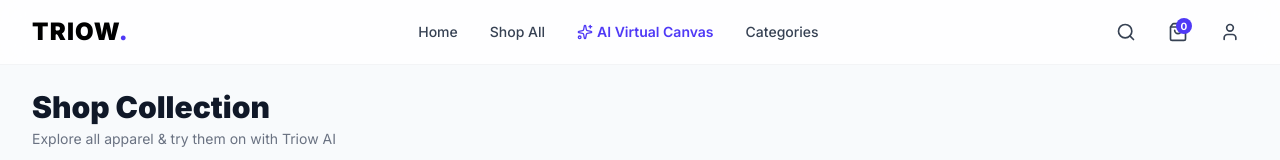
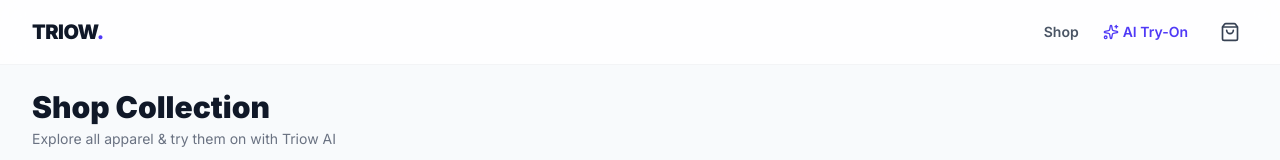
Before and after one commit to theparvez000/TrioW-, a Next.js app: page /shop in a window 1280 px wide. Shown: the top 160 px of the page. Built offline with nearby package versions, Linux system fonts and the light colour scheme.

Commit message:
Add cartCount prop support to Navbar component

```diff
--- a/src/components/Navbar.tsx
+++ b/src/components/Navbar.tsx
@@ -1,73 +1,31 @@
-"use client";
+import Link from "next/link";
+import { ShoppingBag, Sparkles } from "lucide-react";
 
-import Link from "next/link";
-import { ShoppingBag, Sparkles, Search, User, Menu } from "lucide-react";
-import { useState } from "react";
-
-export default function Navbar() {
-  const [isMenuOpen, setIsMenuOpen] = useState(false);
-
+export default function Navbar({ cartCount = 0 }: { cartCount?: number }) {
   return (
     <header className="sticky top-0 z-50 bg-white/80 backdrop-blur-md border-b border-gray-100">
-      <div className="max-w-7xl mx-auto px-4 sm:px-6 lg:px-8">
-        <div className="flex items-center justify-between h-16">
+      <div className="max-w-7xl mx-auto px-4 sm:px-6 lg:px-8 h-16 flex items-center justify-between">
+        <Link href="/" className="text-xl font-black tracking-tight text-gray-900">
+          TRIOW<span className="text-indigo-600">.</span>
+        </Link>
 
-          {/* Brand Logo */}
-          <div className="flex-shrink-0 flex items-center gap-2">
-            <Link href="/" className="text-2xl font-black tracking-wider text-black">
-              TRIOW<span className="text-indigo-600">.</span>
-            </Link>
-          </div>
-
-          {/* Desktop Navigation Links */}
-          <nav className="hidden md:flex space-x-8 text-sm font-medium text-gray-700">
-            <Link href="/" className="hover:text-black transition-colors">Home</Link>
-            <Link href="/shop" className="hover:text-black transition-colors">Shop All</Link>
-            <Link href="/try-on" className="flex items-center gap-1 text-indigo-600 font-semibold hover:text-indigo-700 transition-colors">
-              <Sparkles className="w-4 h-4" /> AI Virtual Canvas
-            </Link>
-            <Link href="/categories" className="hover:text-black transition-colors">Categories</Link>
-          </nav>
-
-          {/* Action Icons */}
-          <div className="flex items-center gap-4 text-gray-700">
-            <button className="p-2 hover:bg-gray-100 rounded-full transition-colors" aria-label="Search">
-              <Search className="w-5 h-5" />
-            </button>
-
-            <Link href="/cart" className="p-2 hover:bg-gray-100 rounded-full transition-colors relative" aria-label="Shopping Cart">
-              <ShoppingBag className="w-5 h-5" />
-              <span className="absolute top-1 right-1 bg-indigo-600 text-white text-[10px] w-4 h-4 rounded-full flex items-center justify-center font-bold">
-                0
+        <nav className="flex items-center gap-4 sm:gap-6">
+          <Link href="/shop" className="text-sm font-semibold text-gray-600 hover:text-black transition-colors">
+            Shop
+          </Link>
+          <Link href="/try-on" className="text-sm font-semibold text-indigo-600 hover:text-black transition-colors flex items-center gap-1">
+            <Sparkles className="w-4 h-4" /> AI Try-On
+          </Link>
+          <Link href="/shop" className="relative p-2 text-gray-700 hover:text-black transition-colors">
+            <ShoppingBag className="w-5 h-5" />
+            {cartCount > 0 && (
+              <span className="absolute -top-1 -right-1 bg-indigo-600 text-white text-[10px] font-bold w-4 h-4 rounded-full flex items-center justify-center shadow-sm">
+                {cartCount}
               </span>
-            </Link>
-
-            <Link href="/account" className="p-2 hover:bg-gray-100 rounded-full transition-colors hidden sm:block" aria-label="Account">
-              <User className="w-5 h-5" />
-            </Link>
-
-            {/* Mobile Menu Toggle */}
-            <button
-              onClick={() => setIsMenuOpen(!isMenuOpen)}
-              className="p-2 md:hidden hover:bg-gray-100 rounded-lg transition-colors"
-            >
-              <Menu className="w-6 h-6" />
-            </button>
-          </div>
-        </div>
+            )}
+          </Link>
+        </nav>
       </div>
-
-      {/* Mobile Menu Dropdown */}
-      {isMenuOpen && (
-        <div className="md:hidden border-t border-gray-100 bg-white px-4 pt-2 pb-4 space-y-3 font-medium text-gray-700">
-          <Link href="/" className="block py-2 hover:text-black">Home</Link>
-          <Link href="/shop" className="block py-2 hover:text-black">Shop All</Link>
-          <Link href="/try-on" className="flex items-center gap-2 py-2 text-indigo-600 font-semibold">
-            <Sparkles className="w-4 h-4" /> AI Virtual Canvas
-          </Link>
-          <Link href="/categories" className="block py-2 hover:text-black">Categories</Link>
-        </div>
-      )}
     </header>
   );
 }
```
